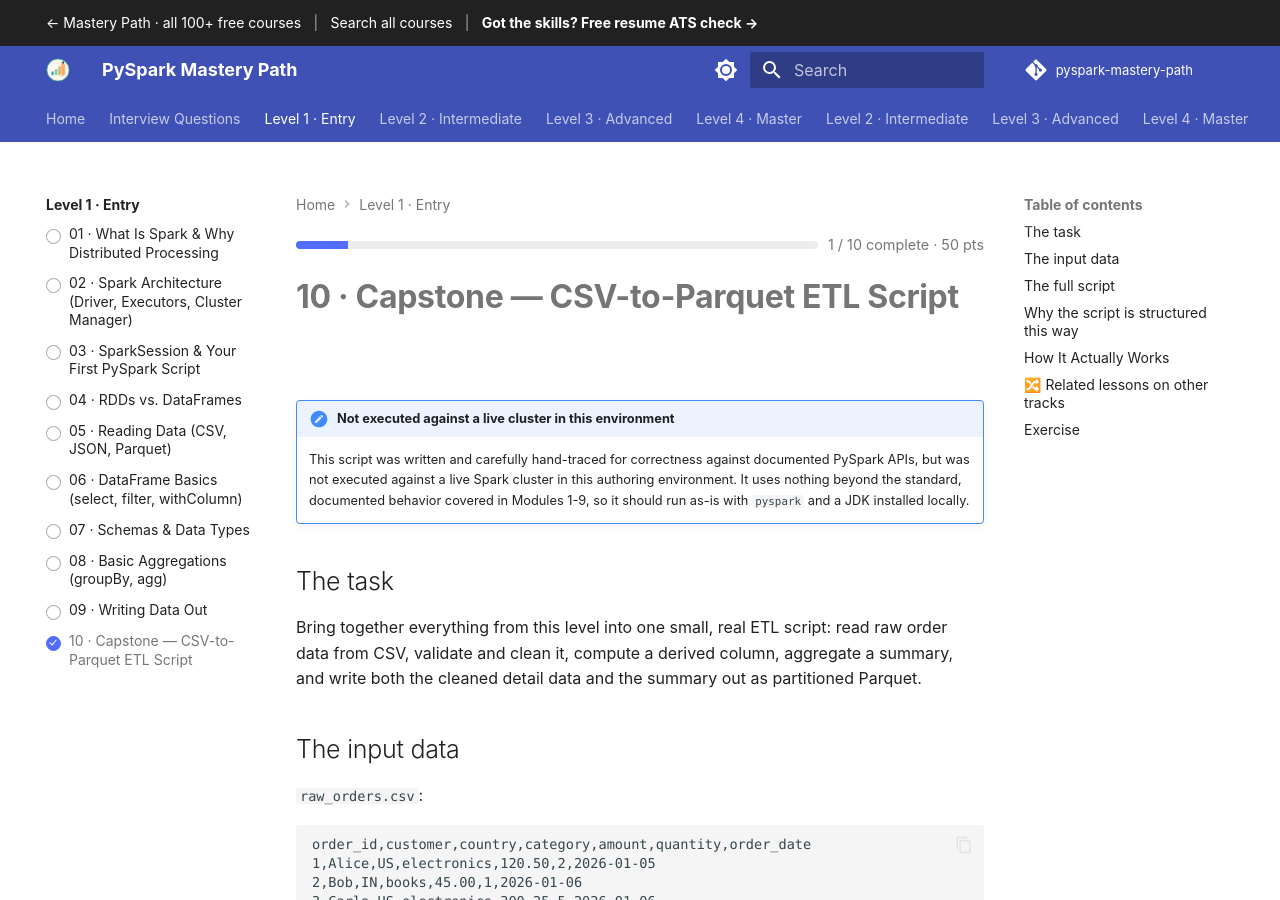
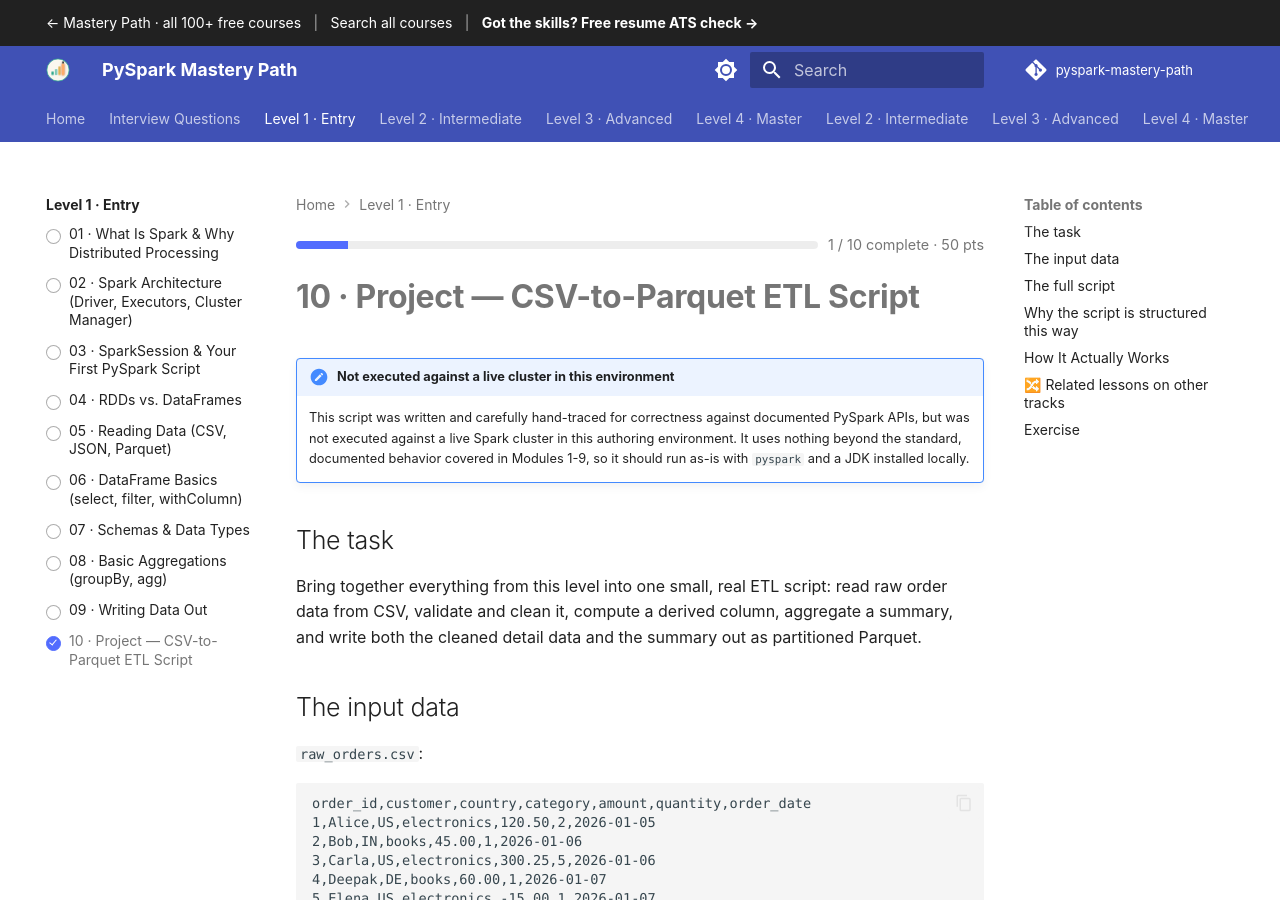
Before and after one commit to SIGILIPELLI/pyspark-mastery-path, an MkDocs documentation site: the page built from docs/level-1/10-capstone-csv-to-parquet-etl.md, in a window 1280 px wide and 900 px high. Built offline with MkDocs 1.6.1 and Material for MkDocs 9.7.7, drawn with Linux system fonts in a browser that asks for light colours; comment, search, counter and statistics services are not loaded.

Commit message:
Level-end build pages are titled Project; Capstone is reserved for the Level 4 course capstone
Co-Authored-By: Claude Sonnet 5.5 <noreply@anthropic.com>

```diff
--- a/docs/level-1/10-capstone-csv-to-parquet-etl.md
+++ b/docs/level-1/10-capstone-csv-to-parquet-etl.md
@@ -2,7 +2,7 @@
 description: "Capstone — CSV-to-Parquet ETL Script — Bring together everything from this level into one small, real ETL script: read raw order data from CSV, validate…"
 ---
 
-# 10 · Capstone — CSV-to-Parquet ETL Script
+# 10 · Project — CSV-to-Parquet ETL Script
 
 !!! note "Not executed against a live cluster in this environment"
     This script was written and carefully hand-traced for correctness against
--- a/mkdocs.yml
+++ b/mkdocs.yml
@@ -96,7 +96,7 @@ nav:
       - "07 · Schemas & Data Types": level-1/07-schemas-data-types.md
       - "08 · Basic Aggregations (groupBy, agg)": level-1/08-basic-aggregations.md
       - "09 · Writing Data Out": level-1/09-writing-data-out.md
-      - "10 · Capstone — CSV-to-Parquet ETL Script": level-1/10-capstone-csv-to-parquet-etl.md
+      - "10 · Project — CSV-to-Parquet ETL Script": level-1/10-capstone-csv-to-parquet-etl.md
   - "Level 2 · Intermediate":
       - Overview: level-2/index.md
   - "Level 3 · Advanced":
@@ -114,7 +114,7 @@ nav:
       - "07 · SQL And Dataframe API": level-2/07-sql-and-dataframe-api.md
       - "08 · Nulls Data Cleaning": level-2/08-nulls-data-cleaning.md
       - "09 · Nested Complex Types": level-2/09-nested-complex-types.md
-      - "10 · Capstone Multi Source Join": level-2/10-capstone-multi-source-join.md
+      - "10 · Project Multi Source Join": level-2/10-capstone-multi-source-join.md
   - "Level 3 · Advanced":
       - Overview: level-3/index.md
       - "01 · Execution Plan Explain": level-3/01-execution-plan-explain.md
@@ -126,7 +126,7 @@ nav:
       - "07 · Broadcast Joins At Scale": level-3/07-broadcast-joins-at-scale.md
       - "08 · Monitoring Spark UI": level-3/08-monitoring-spark-ui.md
       - "09 · Checkpointing Fault Tolerance": level-3/09-checkpointing-fault-tolerance.md
-      - "10 · Capstone Tuned Batch Pipeline": level-3/10-capstone-tuned-batch-pipeline.md
+      - "10 · Project Tuned Batch Pipeline": level-3/10-capstone-tuned-batch-pipeline.md
   - "Level 4 · Master":
       - Overview: level-4/index.md
       - "01 · Delta Lake Lakehouse Patterns": level-4/01-delta-lake-lakehouse-patterns.md
```
Also changed, not shown: docs/level-2/10-capstone-multi-source-join.md (+1 -1 lines), docs/level-3/10-capstone-tuned-batch-pipeline.md (+1 -1 lines).
